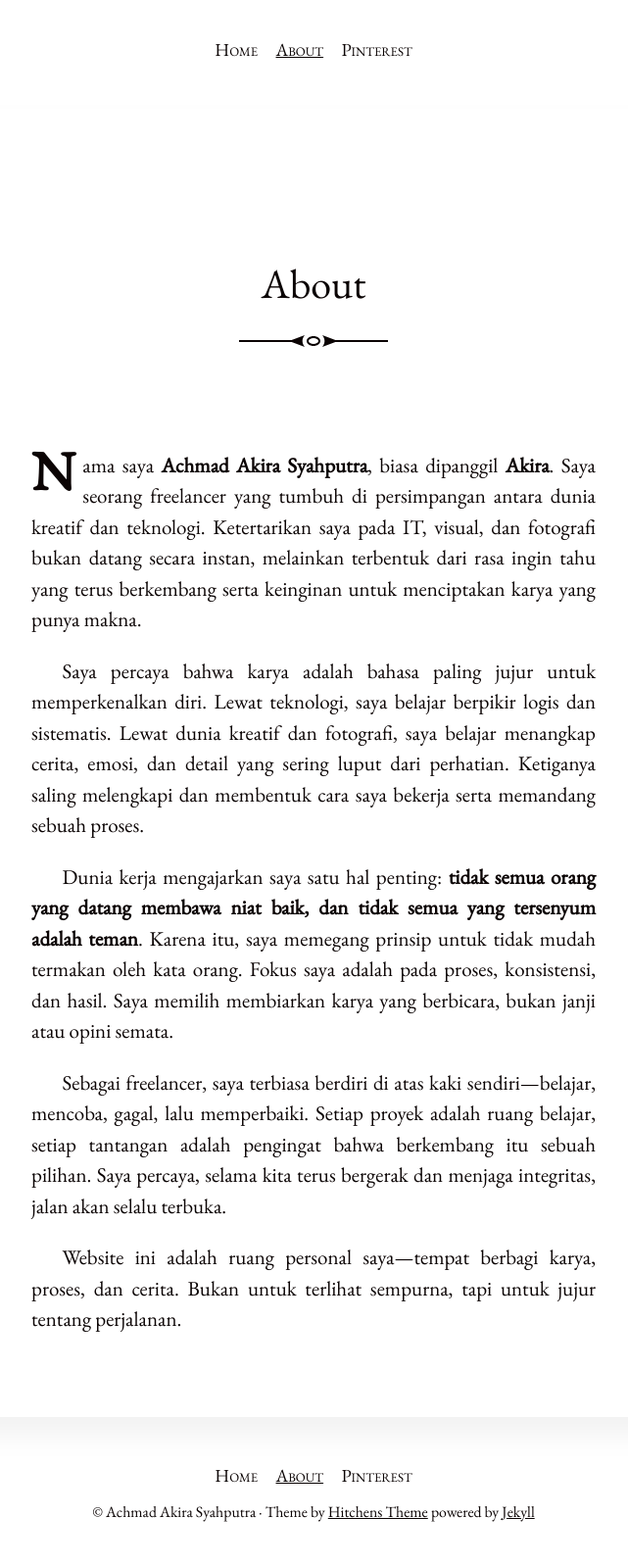
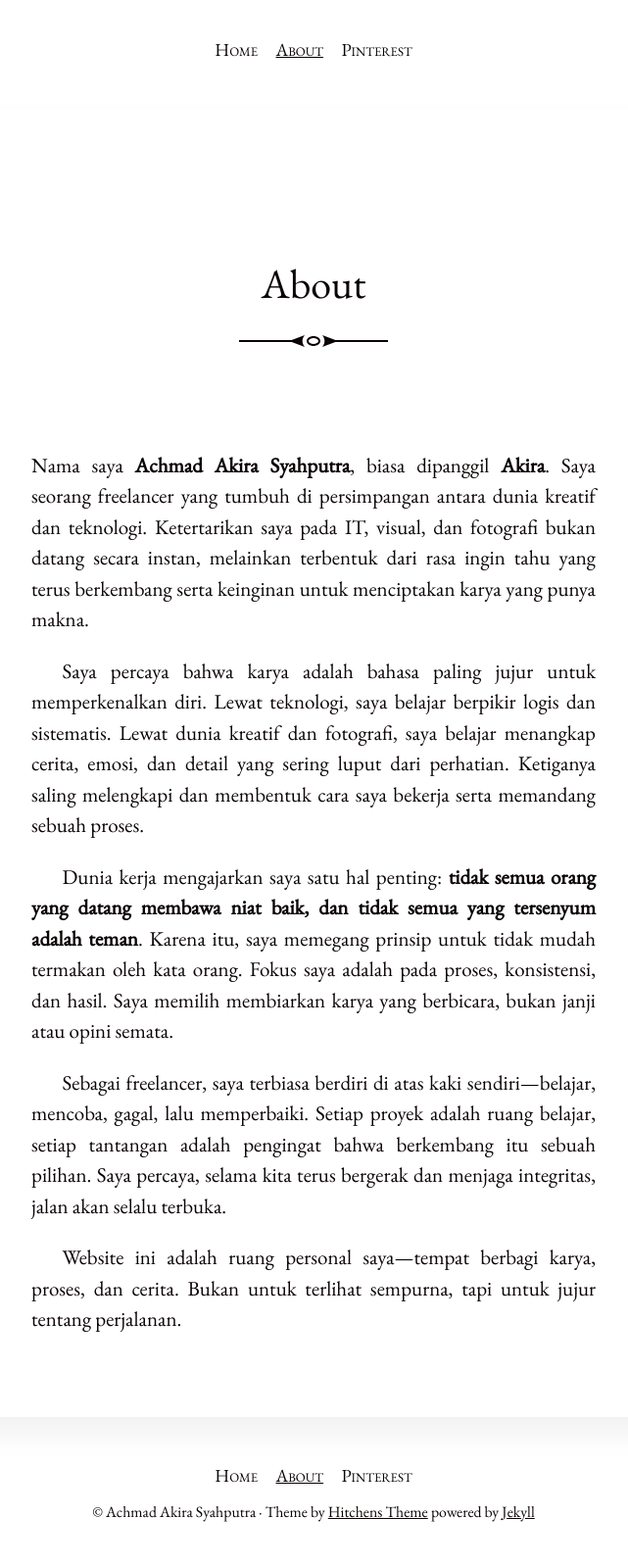
Before and after one commit to akirasyahputra/blog, a Jekyll site: the page built from about.md, in a window 1280 px wide. Shown: the whole page at 98% size, without its empty margins (320-961 px from the left). Built offline with Jekyll 4.4.1, drawn with Linux system fonts in a browser that asks for light colours.

Commit message:
Update _article.scss

```diff
--- a/_sass/_article.scss
+++ b/_sass/_article.scss
@@ -27,13 +27,7 @@
   text-justify: inter-word;
 }
 
-.post p:first-of-type::first-letter {
-  font-size: 3.5rem;
-  line-height: 0.8;
-  float: left;
-  margin-right: 0.5rem;
-  font-weight: 700;
-}
+
 
 .post p:first-of-type,
 .post h2 + p {
```
